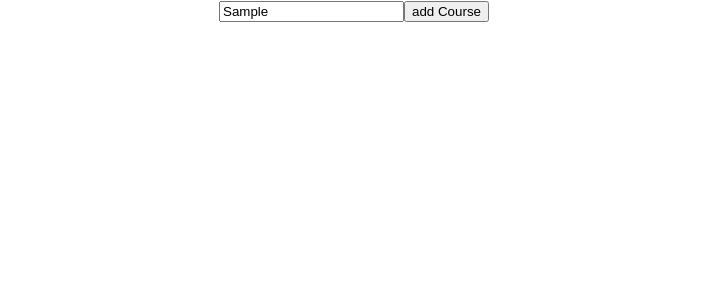
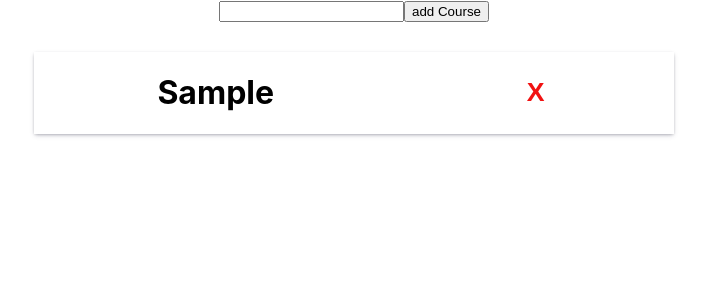
Before and after one commit to hosseinghafouri/react-practice, a React (Create React App) app: page / in a window 1280 px wide. Both pictures are taken after typing "Sample" into the empty fields and a click on the button "add Course". Shown: the top 300 px of the page, without its empty margins (286-993 px from the left). Built offline with nearby package versions, Linux system fonts and the light colour scheme.

Commit message:
change project 1

```diff
--- a/src/App.css
+++ b/src/App.css
@@ -43,3 +43,22 @@
     transform: rotate(360deg);
   }
 }
+
+/* Project 1 */
+.Course {
+  display: flex;
+  justify-content: center;
+  margin-top: 30px;
+}
+.course_box {
+  display: flex;
+  justify-content: space-around;
+  align-items: center;
+  box-shadow: rgba(50, 50, 93, 0.25) 0px 2px 5px -1px, rgba(0, 0, 0, 0.3) 0px 1px 3px -1px;
+  width: 50%;
+}
+.course_box button {
+  background: none;
+  border: none;
+  color: #f11212;
+}
--- a/src/App.jsx
+++ b/src/App.jsx
@@ -1,13 +1,13 @@
 // import logo from "./logo.svg";
-import Practice from "./components/Practice.jsx";
-import Course from "./components/project1/Course.jsx";
+// import Practice from "./components/Practice.jsx";
+import CourseApp from "./project1/CourseApp.jsx";
 import "./App.css";
 
 function App() {
   return (
     <div className="App">
       {/* <Practice /> */}
-      <Course />
+      <CourseApp />
     </div>
   );
 }
--- a/src/components/project1/Course.jsx
+++ /dev/null
@@ -1,32 +0,0 @@
-import { useState } from "react";
-
-function Course() {
-  const [courseList, setCourseList] = useState([]);
-  const [newCourse, setNewCourse] = useState("");
-
-  function inputChange(e) {
-    setNewCourse(e.target.value);
-  }
-  function addCourse() {
-    let dataCourse = {
-      id: 1,
-      name: newCourse,
-      complete: false,
-    };
-    courseList.push(dataCourse);
-  }
-  return (
-    <div className="Course">
-      <div className="add-course">
-        <input type="text" onChange={inputChange}></input>
-        <button onClick={addCourse}>add Course</button>
-      </div>
-      <div className="list">
-        {courseList.map((item) => {
-        return <h1>{item.name}</h1>
-        })}
-        </div>
-    </div>
-  );
-}
-export default Course;
--- /dev/null
+++ b/src/project1/CourseApp.jsx
@@ -0,0 +1,37 @@
+import { useState } from "react";
+import Course from "./components/Course";
+
+function CourseApp() {
+  const [courseList, setCourseList] = useState([]);
+  const [newCourse, setNewCourse] = useState("");
+
+  function inputChange(e) {
+    setNewCourse(e.target.value);
+  }
+  function addCourse() {
+    document.querySelector("#courseInput").value = "";
+  setCourseList( [...courseList, newCourse] );
+  }
+  function deleteCourse(courseName) {
+    const newCourseList = courseList.filter((course) => {
+      if (course === courseName) return false
+      else return true
+    })
+    setCourseList(newCourseList);
+  }
+  return (
+    <div className="CourseApp">
+      <div className="add-course">
+        <input type="text" id="courseInput" onChange={inputChange}></input>
+        <button onClick={addCourse}>add Course</button>
+      </div>
+      <div className="list">
+
+        </div>
+        {courseList.map((course, index) => {
+        return <Course key={index} name={course} delete={()=> deleteCourse(course)} />;
+        })}
+    </div>
+  );
+}
+export default CourseApp;
--- /dev/null
+++ b/src/project1/components/Course.jsx
@@ -0,0 +1,11 @@
+function Course(props) {
+    return (
+        <div className="Course">
+            <div className="course_box">
+                <h1>{props.name}</h1>
+                <button onClick={props.delete}><h1>X</h1></button>
+            </div>
+        </div>
+    );
+}
+export default Course;
```
